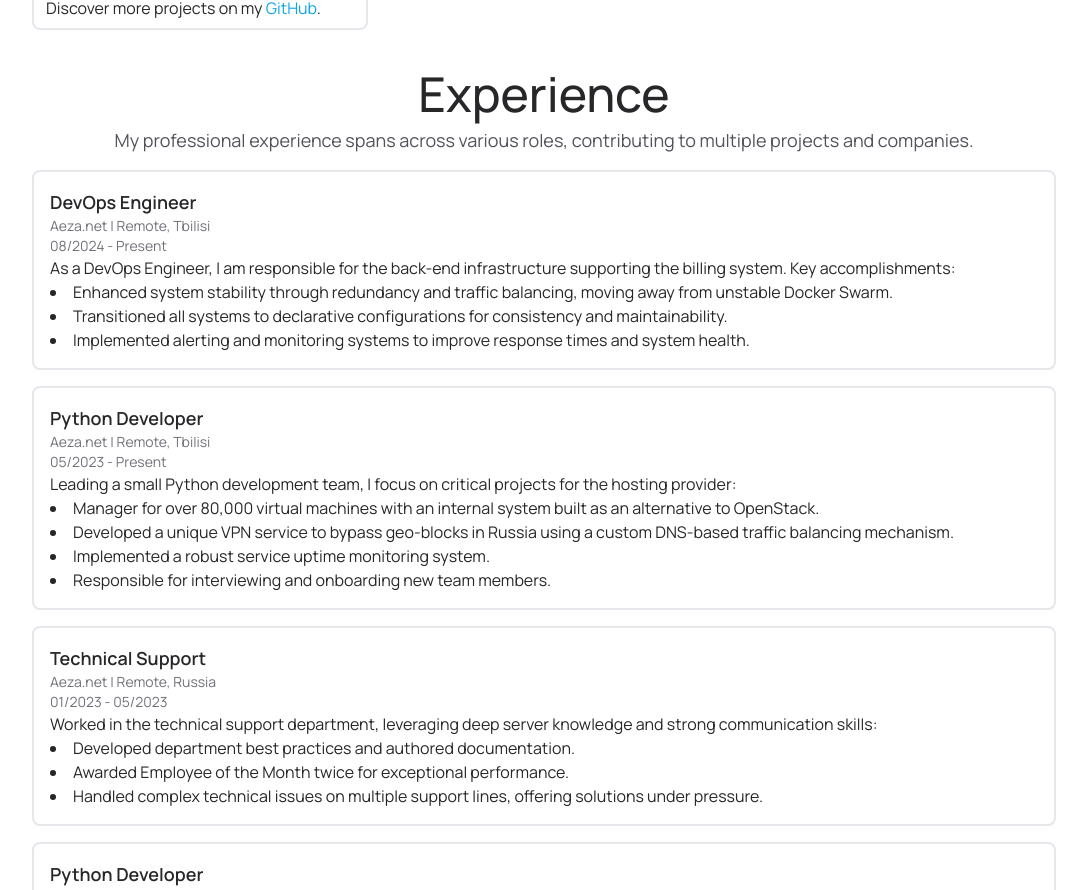
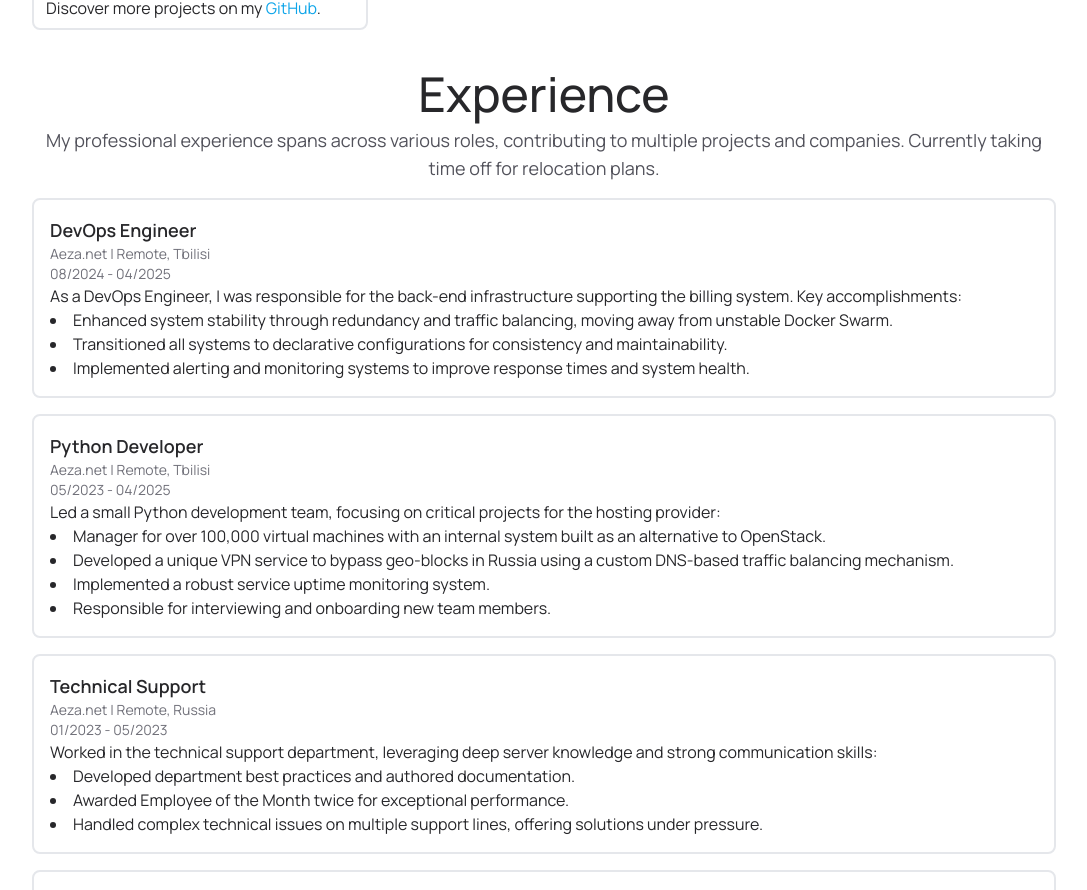
Before and after one commit to cofob/cofob.dev, a SvelteKit app: page /portfolio in a window 1280 px wide. Shown: the part 1018-1908 px from the top of the page, without its empty margins (96-1183 px from the left). Built offline with nearby package versions, Linux system fonts and the light colour scheme.

Commit message:
Update aeza expirience card

```diff
--- a/src/routes/portfolio/+page.svelte
+++ b/src/routes/portfolio/+page.svelte
@@ -98,12 +98,12 @@
 			<Heading level={3}>Experience</Heading>
 		</div>
 		<div class="mt-2 text-center text-lg text-zinc-600">
-			<p>My professional experience spans across various roles, contributing to multiple projects and companies.</p>
+			<p>My professional experience spans across various roles, contributing to multiple projects and companies. Currently taking time off for relocation plans.</p>
 		</div>
 
 		<div class="mt-4">
-			<ExperienceCard company="Aeza.net" location="Remote, Tbilisi" title="DevOps Engineer" date="08/2024 - Present">
-				As a DevOps Engineer, I am responsible for the back-end infrastructure supporting the billing system. Key
+			<ExperienceCard company="Aeza.net" location="Remote, Tbilisi" title="DevOps Engineer" date="08/2024 - 04/2025">
+				As a DevOps Engineer, I was responsible for the back-end infrastructure supporting the billing system. Key
 				accomplishments:
 				<ul class="list-inside list-disc">
 					<li>
@@ -113,10 +113,10 @@
 					<li>Implemented alerting and monitoring systems to improve response times and system health.</li>
 				</ul>
 			</ExperienceCard>
-			<ExperienceCard company="Aeza.net" location="Remote, Tbilisi" title="Python Developer" date="05/2023 - Present">
-				Leading a small Python development team, I focus on critical projects for the hosting provider:
+			<ExperienceCard company="Aeza.net" location="Remote, Tbilisi" title="Python Developer" date="05/2023 - 04/2025">
+				Led a small Python development team, focusing on critical projects for the hosting provider:
 				<ul class="list-inside list-disc">
-					<li>Manager for over 80,000 virtual machines with an internal system built as an alternative to OpenStack.</li>
+					<li>Manager for over 100,000 virtual machines with an internal system built as an alternative to OpenStack.</li>
 					<li>
 						Developed a unique VPN service to bypass geo-blocks in Russia using a custom DNS-based traffic balancing
 						mechanism.
```
